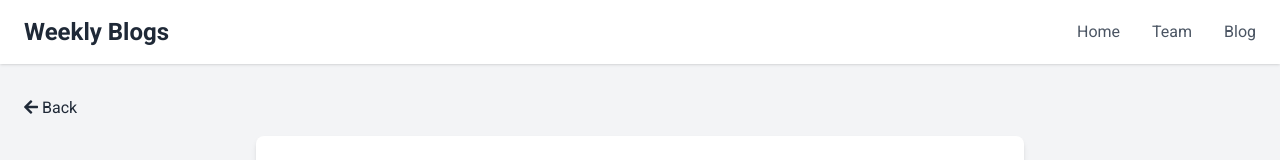
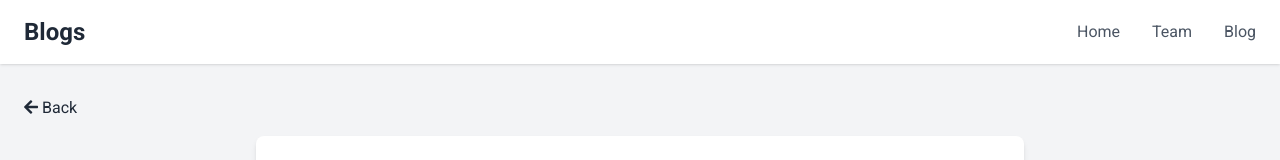
Before and after one commit to eicmbmu/EIC-Website, a plain HTML site: page blog_page/blogs/blog8.html in a window 1280 px wide. Shown: the top 160 px of the page. Drawn offline with nearby package versions, Linux system fonts and the light colour scheme.

Commit message:
Update blog8.html

```diff
--- a/blog_page/blogs/blog8.html
+++ b/blog_page/blogs/blog8.html
@@ -3,7 +3,7 @@
 <head>
     <meta charset="utf-8" />
     <meta content="width=device-width, initial-scale=1.0" name="viewport" />
-    <title>Weekly Blog</title>
+    <title>Blog</title>
     <script src="https://cdn.tailwindcss.com"></script>
     <link href="https://cdnjs.cloudflare.com/ajax/libs/font-awesome/5.15.3/css/all.min.css" rel="stylesheet" />
     <link href="https://fonts.googleapis.com/css2?family=Roboto:wght@400;700&display=swap" rel="stylesheet" />
@@ -26,7 +26,7 @@
     <header class="bg-white shadow">
         <div class="container mx-auto px-6 py-4 flex justify-between items-center">
             <div class="text-2xl font-bold text-gray-800">
-                Weekly Blogs
+                Blogs
             </div>
             <nav class="space-x-8 hidden md:flex">
                 <a class="text-gray-600 hover:text-gray-800 hover-increase transition-transform duration-300"
```
